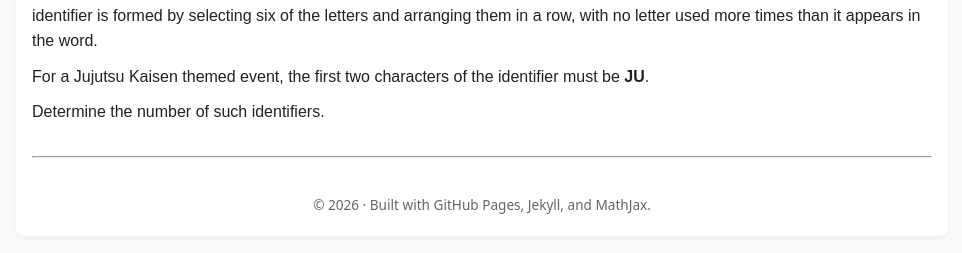
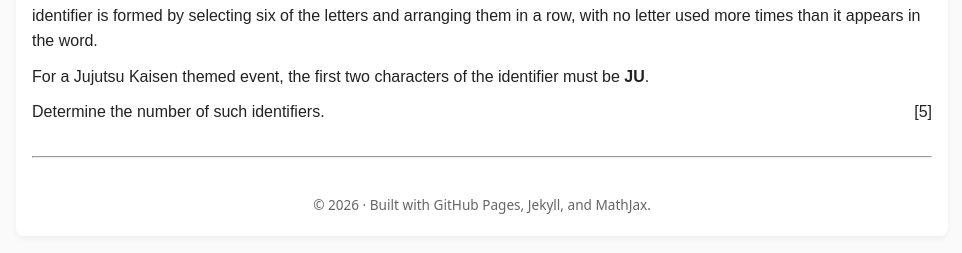
Before and after one commit to SaleemKamaludin/SaleemKamaludin.github.io, a Jekyll site: the page built from courses/comp1604/final-exam-practice/question-5.md, in a window 1280 px wide. Shown: the part 583-836 px from the top of the page, without its empty margins (158-1120 px from the left). Built offline with Jekyll 4.4.1, drawn with Linux system fonts in a browser that asks for light colours.

Commit message:
Update question-5.md

```diff
--- a/courses/comp1604/final-exam-practice/question-5.md
+++ b/courses/comp1604/final-exam-practice/question-5.md
@@ -47,6 +47,7 @@ title: Final Exam Practice Question 5
 
   <div style="margin-top: 0.6rem;">
     Determine the number of such identifiers.
+                    <span style="float: right; margin-left: 1rem;">[5]</span>
   </div>
 </li>
 
```
